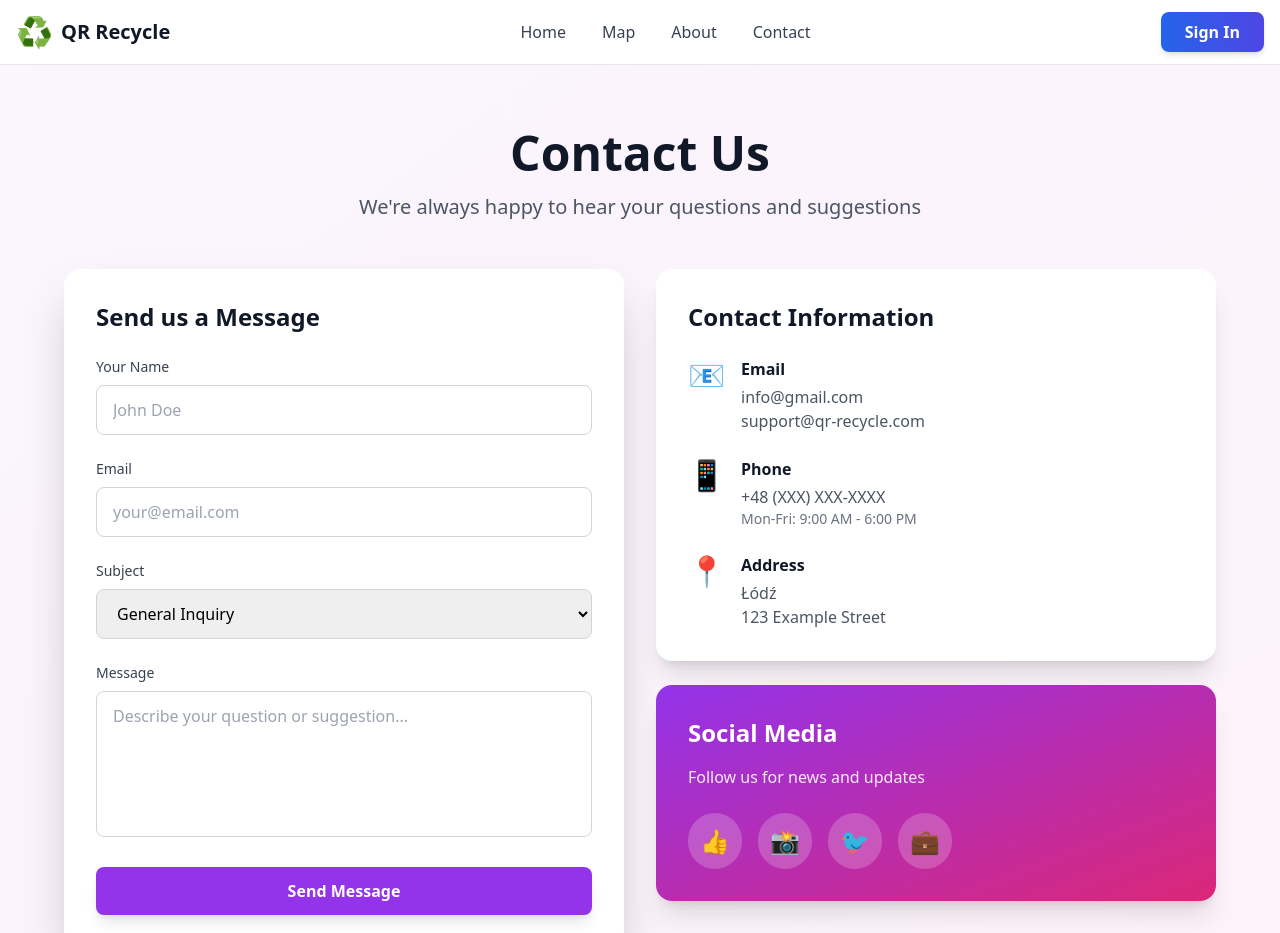
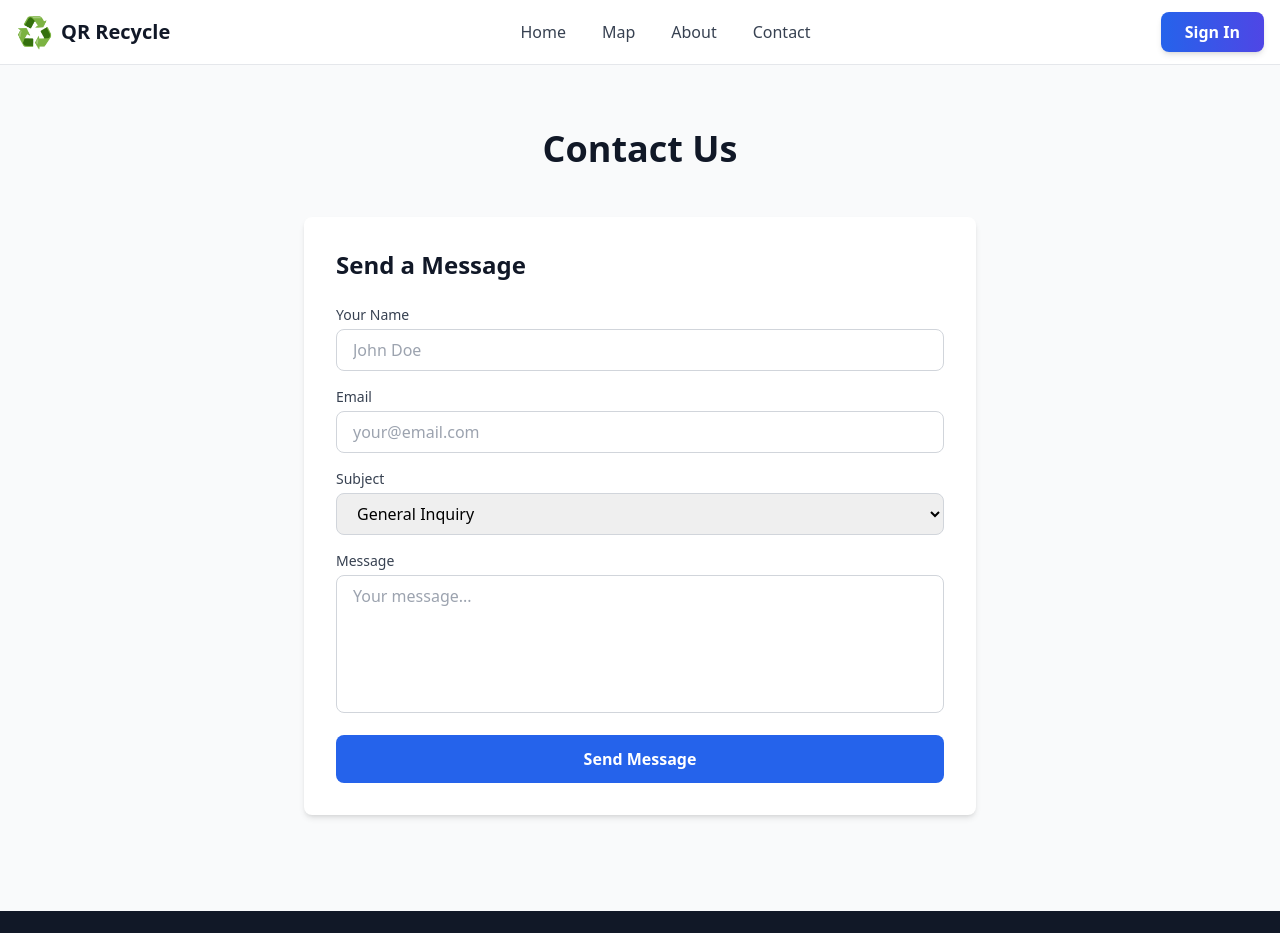
Before and after one commit to Malikethes/eco-point, a Nuxt app: page /contact in a window 1280 px wide. Shown: the top 933 px of the page. Built offline with nearby package versions, Linux system fonts and the light colour scheme.

Commit message:
style: improve overall UI

```diff
--- a/layouts/default.vue
+++ b/layouts/default.vue
@@ -28,9 +28,9 @@
           <div>
             <h3 class="font-bold mb-4">Contact</h3>
             <ul class="space-y-2 text-gray-400">
-              <li>📧 info@qr-recycle.com</li>
-              <li>📱 +1 (XXX) XXX-XXXX</li>
-              <li>📍 Your City</li>
+              <li>📧 info@gmail.com</li>
+              <li>📱 +48 (XXX) XXX-XXXX</li>
+              <li>📍 Łódź </li>
             </ul>
           </div>
         </div>
--- a/pages/contact.vue
+++ b/pages/contact.vue
@@ -1,48 +1,47 @@
 <template>
-  <div class="min-h-screen bg-gradient-to-br from-purple-50 to-pink-50">
+  <div class="min-h-screen bg-gray-50">
     <div class="container mx-auto px-4 py-16">
       <!-- Header -->
       <div class="text-center mb-12">
-        <h1 class="text-5xl font-bold text-gray-900 mb-4">Contact Us</h1>
-        <p class="text-xl text-gray-600">
-          We're always happy to hear your questions and suggestions
+        <h1 class="text-4xl font-bold text-gray-900 mb-3">Contact Us</h1>
+        <p class="text-lg text-gray-600">
         </p>
       </div>
 
-      <div class="grid lg:grid-cols-2 gap-8 max-w-6xl mx-auto">
+      <div class="max-w-2xl mx-auto">
         <!-- Contact Form -->
-        <div class="bg-white rounded-2xl shadow-2xl p-8">
-          <h2 class="text-2xl font-bold text-gray-900 mb-6">Send us a Message</h2>
-          <form class="space-y-6">
+        <div class="bg-white rounded-lg shadow-md p-8 mb-8">
+          <h2 class="text-2xl font-bold text-gray-900 mb-6">Send a Message</h2>
+          <form class="space-y-4">
             <div>
-              <label class="block text-sm font-medium text-gray-700 mb-2">
+              <label class="block text-sm font-medium text-gray-700 mb-1">
                 Your Name
               </label>
               <input
                 type="text"
                 placeholder="John Doe"
-                class="w-full px-4 py-3 border border-gray-300 rounded-lg focus:ring-2 focus:ring-purple-500 focus:border-transparent"
+                class="w-full px-4 py-2 border border-gray-300 rounded-lg focus:ring-2 focus:ring-blue-500 focus:border-transparent"
               />
             </div>
 
             <div>
-              <label class="block text-sm font-medium text-gray-700 mb-2">
+              <label class="block text-sm font-medium text-gray-700 mb-1">
                 Email
               </label>
               <input
                 type="email"
                 placeholder="your@email.com"
-                class="w-full px-4 py-3 border border-gray-300 rounded-lg focus:ring-2 focus:ring-purple-500 focus:border-transparent"
+                class="w-full px-4 py-2 border border-gray-300 rounded-lg focus:ring-2 focus:ring-blue-500 focus:border-transparent"
               />
             </div>
 
             <div>
-              <label class="block text-sm font-medium text-gray-700 mb-2">
+              <label class="block text-sm font-medium text-gray-700 mb-1">
                 Subject
               </label>
-              <select class="w-full px-4 py-3 border border-gray-300 rounded-lg focus:ring-2 focus:ring-purple-500 focus:border-transparent">
+              <select class="w-full px-4 py-2 border border-gray-300 rounded-lg focus:ring-2 focus:ring-blue-500 focus:border-transparent">
                 <option>General Inquiry</option>
-                <option>Suggestion for Improvement</option>
+                <option>Suggestion</option>
                 <option>Add Recycling Point</option>
                 <option>Technical Issue</option>
                 <option>Other</option>
@@ -50,81 +49,24 @@
             </div>
 
             <div>
-              <label class="block text-sm font-medium text-gray-700 mb-2">
+              <label class="block text-sm font-medium text-gray-700 mb-1">
                 Message
               </label>
               <textarea
                 rows="5"
-                placeholder="Describe your question or suggestion..."
-                class="w-full px-4 py-3 border border-gray-300 rounded-lg focus:ring-2 focus:ring-purple-500 focus:border-transparent resize-none"
+                placeholder="Your message..."
+                class="w-full px-4 py-2 border border-gray-300 rounded-lg focus:ring-2 focus:ring-blue-500 focus:border-transparent resize-none"
               ></textarea>
             </div>
 
             <button
               type="submit"
-              class="w-full bg-purple-600 hover:bg-purple-700 text-white font-semibold py-3 px-6 rounded-lg shadow-lg transition transform hover:scale-105"
+              class="w-full bg-blue-600 hover:bg-blue-700 text-white font-semibold py-3 rounded-lg transition"
             >
               Send Message
             </button>
           </form>
         </div>
-
-        <!-- Contact Info -->
-        <div class="space-y-6">
-          <div class="bg-white rounded-2xl shadow-xl p-8">
-            <h3 class="text-2xl font-bold text-gray-900 mb-6">Contact Information</h3>
-
-            <div class="space-y-6">
-              <div class="flex items-start">
-                <div class="text-3xl mr-4">📧</div>
-                <div>
-                  <h4 class="font-semibold text-gray-900 mb-1">Email</h4>
-                  <p class="text-gray-600">info@gmail.com</p>
-                  <p class="text-gray-600">support@qr-recycle.com</p>
-                </div>
-              </div>
-
-              <div class="flex items-start">
-                <div class="text-3xl mr-4">📱</div>
-                <div>
-                  <h4 class="font-semibold text-gray-900 mb-1">Phone</h4>
-                  <p class="text-gray-600">+48 (XXX) XXX-XXXX</p>
-                  <p class="text-sm text-gray-500">Mon-Fri: 9:00 AM - 6:00 PM</p>
-                </div>
-              </div>
-
-              <div class="flex items-start">
-                <div class="text-3xl mr-4">📍</div>
-                <div>
-                  <h4 class="font-semibold text-gray-900 mb-1">Address</h4>
-                  <p class="text-gray-600">Łódź</p>
-                  <p class="text-gray-600">123 Example Street</p>
-                </div>
-              </div>
-            </div>
-          </div>
-
-          <div class="bg-gradient-to-br from-purple-600 to-pink-600 rounded-2xl shadow-xl p-8 text-white">
-            <h3 class="text-2xl font-bold mb-4">Social Media</h3>
-            <p class="mb-6 opacity-90">
-              Follow us for news and updates
-            </p>
-            <div class="flex gap-4">
-              <a href="#" class="bg-white bg-opacity-20 hover:bg-opacity-30 rounded-full p-3 transition">
-                <span class="text-2xl">👍</span>
-              </a>
-              <a href="#" class="bg-white bg-opacity-20 hover:bg-opacity-30 rounded-full p-3 transition">
-                <span class="text-2xl">📸</span>
-              </a>
-              <a href="#" class="bg-white bg-opacity-20 hover:bg-opacity-30 rounded-full p-3 transition">
-                <span class="text-2xl">🐦</span>
-              </a>
-              <a href="#" class="bg-white bg-opacity-20 hover:bg-opacity-30 rounded-full p-3 transition">
-                <span class="text-2xl">💼</span>
-              </a>
-            </div>
-          </div>
-        </div>
       </div>
     </div>
   </div>
--- a/pages/index.vue
+++ b/pages/index.vue
@@ -4,10 +4,7 @@
       <!-- Hero Section -->
       <div class="text-center mb-16">
         <h1 class="text-6xl font-bold text-gray-900 mb-4">
-          QR Recycle
-          <span class="text-transparent bg-clip-text bg-gradient-to-r from-blue-600 to-indigo-600">
-            ♻️
-          </span>
+          QR Recycle ♻️
         </h1>
         <p class="text-xl text-gray-600 mb-8 max-w-2xl mx-auto">
           Scan QR codes and find the nearest recycling points.
@@ -32,7 +29,7 @@
       <!-- Features Section -->
       <div class="grid md:grid-cols-3 gap-8 max-w-6xl mx-auto">
         <div class="bg-white rounded-xl shadow-xl p-8 hover:shadow-2xl transition">
-          <div class="text-4xl mb-4">�</div>
+          <div class="text-4xl mb-4">🗺️</div>
           <h3 class="text-xl font-bold mb-2 text-gray-900">Points Map</h3>
           <p class="text-gray-600">
             Find the nearest recycling collection point on an interactive map
--- a/pages/login.vue
+++ b/pages/login.vue
@@ -61,14 +61,15 @@
             </div>
           </div>
 
-          <div class="mt-6 grid grid-cols-2 gap-3">
+          <div class="mt-6 grid gap-3">
             <button class="flex items-center justify-center px-4 py-3 border border-gray-300 rounded-lg hover:bg-gray-50 transition">
-              <span class="text-xl mr-2">🔍</span>
+              <svg class="w-5 h-5 mr-2" viewBox="0 0 24 24">
+                <path fill="#4285F4" d="M22.56 12.25c0-.78-.07-1.53-.2-2.25H12v4.26h5.92c-.26 1.37-1.04 2.53-2.21 3.31v2.77h3.57c2.08-1.92 3.28-4.74 3.28-8.09z"/>
+                <path fill="#34A853" d="M12 23c2.97 0 5.46-.98 7.28-2.66l-3.57-2.77c-.98.66-2.23 1.06-3.71 1.06-2.86 0-5.29-1.93-6.16-4.53H2.18v2.84C3.99 20.53 7.7 23 12 23z"/>
+                <path fill="#FBBC05" d="M5.84 14.09c-.22-.66-.35-1.36-.35-2.09s.13-1.43.35-2.09V7.07H2.18C1.43 8.55 1 10.22 1 12s.43 3.45 1.18 4.93l2.85-2.22.81-.62z"/>
+                <path fill="#EA4335" d="M12 5.38c1.62 0 3.06.56 4.21 1.64l3.15-3.15C17.45 2.09 14.97 1 12 1 7.7 1 3.99 3.47 2.18 7.07l3.66 2.84c.87-2.6 3.3-4.53 6.16-4.53z"/>
+              </svg>
               <span class="text-sm font-medium">Google</span>
-            </button>
-            <button class="flex items-center justify-center px-4 py-3 border border-gray-300 rounded-lg hover:bg-gray-50 transition">
-              <span class="text-xl mr-2">👍</span>
-              <span class="text-sm font-medium">Facebook</span>
             </button>
           </div>
         </div>
@@ -90,16 +91,6 @@
           ← Back to Home
         </NuxtLink>
       </div>
-
-      <!-- Additional Info -->
-      <div class="mt-8 text-center text-sm text-gray-600">
-        <p>By signing in, you agree to our</p>
-        <p>
-          <a href="#" class="text-indigo-600 hover:underline">Terms of Service</a>
-          and
-          <a href="#" class="text-indigo-600 hover:underline">Privacy Policy</a>
-        </p>
-      </div>
     </div>
   </div>
 </template>
```
